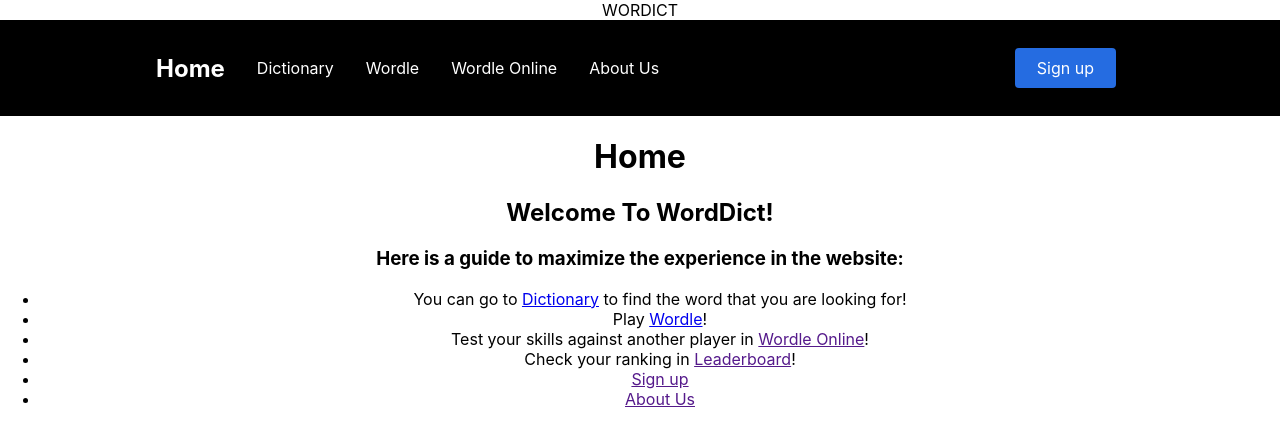
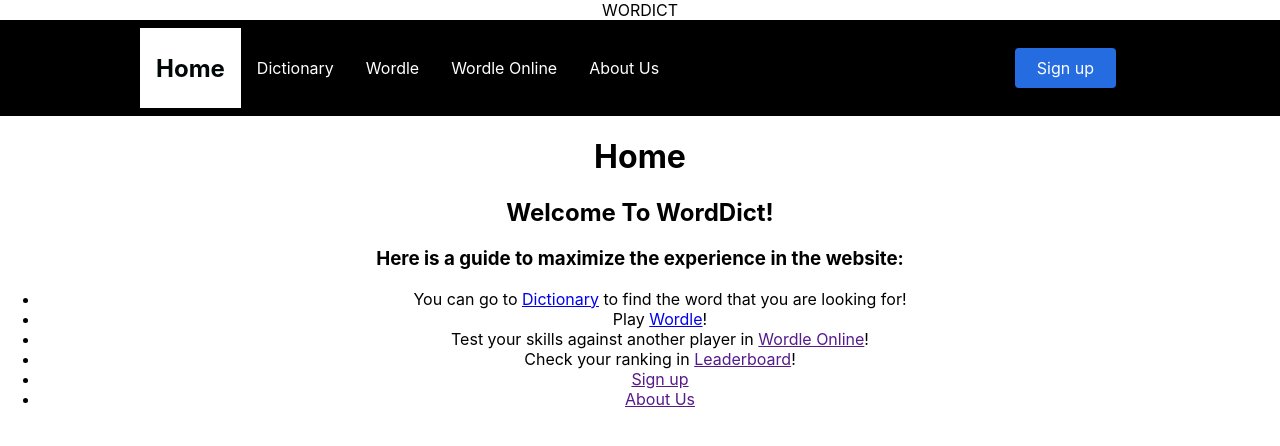
Before and after one commit to MarkProjs/wordict-project, a React (Create React App) app in the folder client/: page / in a window 1280 px wide. In both pictures the pointer is over the link "Home". Shown: the top 446 px of the page. Built offline with nearby package versions, Linux system fonts and the light colour scheme.

Commit message:
adding an extra css for the nav bar

```diff
--- a/client/src/NavBar.css
+++ b/client/src/NavBar.css
@@ -49,3 +49,13 @@
     height: 100%;
     cursor: pointer;
 }
+
+.mainNavLink.active {
+    color: #15cdfc;
+}
+
+.mainNavLink:hover {
+    transition: all 0.2s ease-in-out;
+    background: #fff;
+    color: #010606;
+}
```
